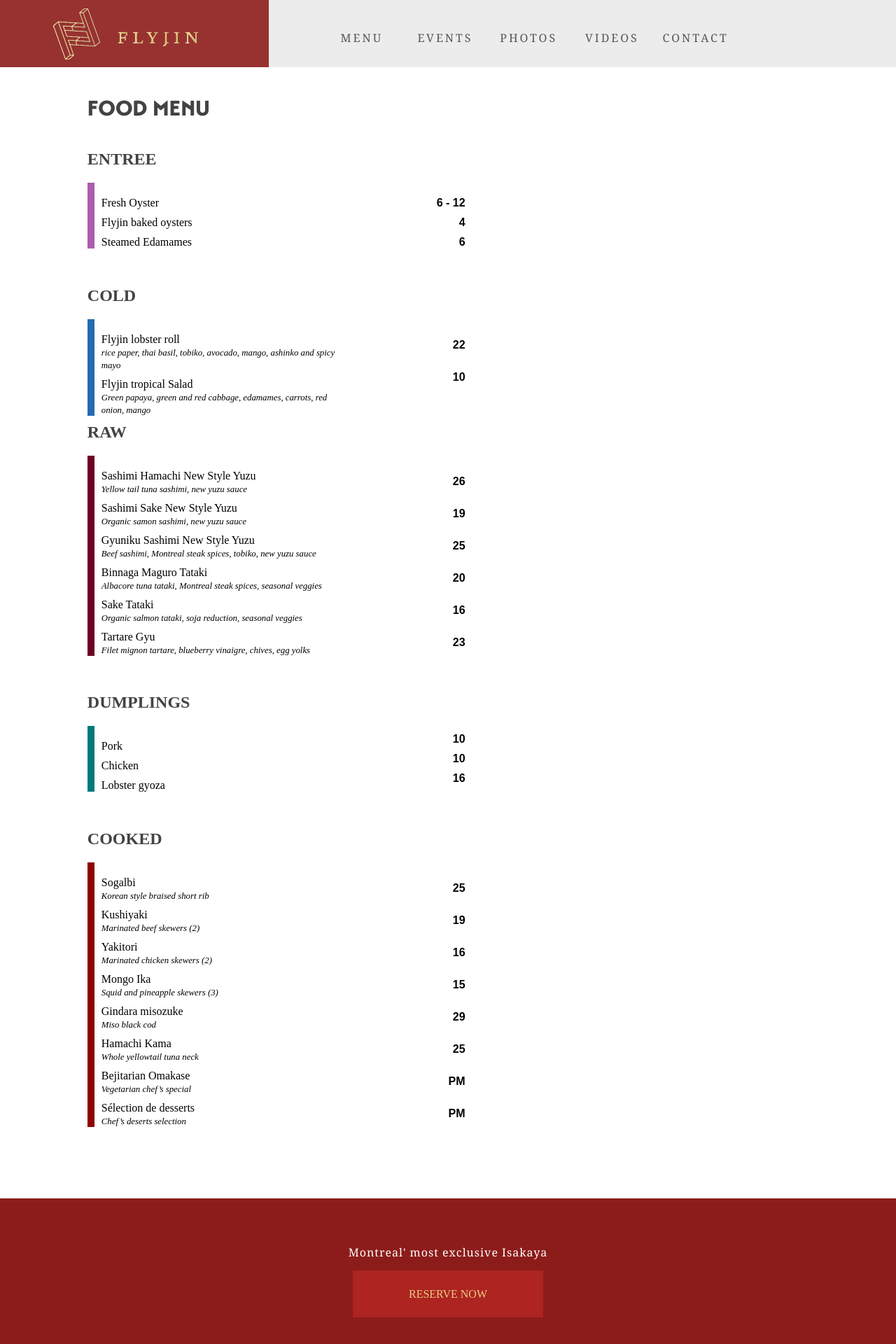
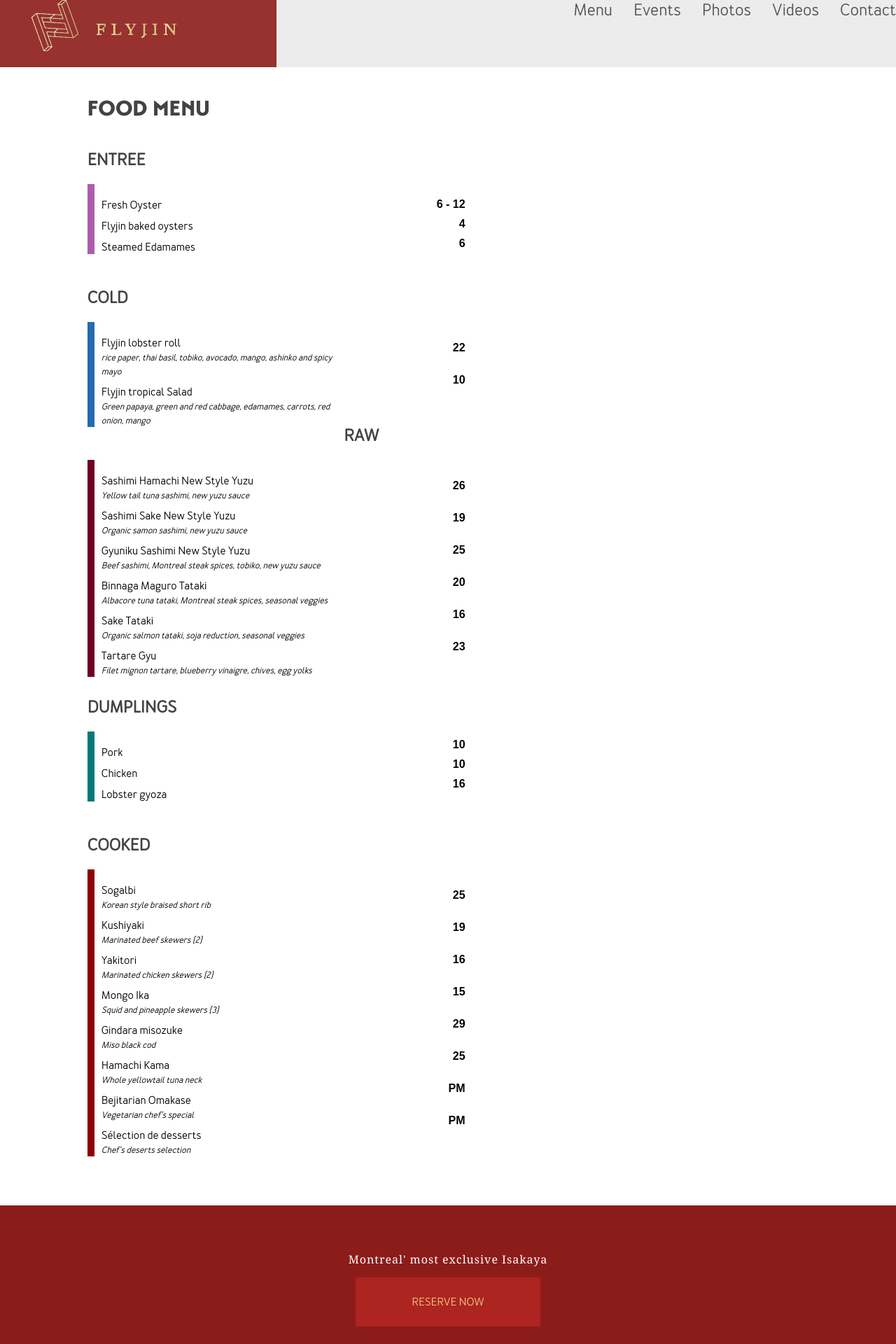
Before and after one commit to JoelAlphonso/Flyjin-fictitious-redesign, a PHP site: page /menu.html in a window 1280 px wide. Shown: the top 1920 px of the page at 70% size. Run offline with PHP 8.4, Linux system fonts and the light colour scheme.

Commit message:
update du menu

```diff
--- a/index.html
+++ b/index.html
@@ -28,7 +28,10 @@
 
 		<section class="page-1 bgBlanc section" >
 			<div class="headerContainer">
+
 					<header class="header">
+						<div class="bgRouge"></div>
+						<div class="flex-wrapper">
 							<div class='bgRouge'><a href='index.html'> <img src='img/logoHead.png' alt='logo' id='logoMenu'/></a></div>
 							<nav id='menuNav'>
 								<ul>
@@ -39,7 +42,10 @@
 									<li><a class='menuA' href='menu.html'>Contact</a></li>
 								</ul>
 							</nav>
+						</div>
+						<div class="bgGris"></div>
 					</header>
+
 			</div>
 
 			<div class="bgBlanc">
--- a/style.css
+++ b/style.css
@@ -112,6 +112,7 @@ body{
 	margin:0;
 	padding:0;
 	width:100%;
+	font-family: "Merlo-Medium", sans-serif;
 }
 
 body.overHide{
@@ -121,6 +122,10 @@ body.overHide{
 div.wrapper{
 	max-width:1000px;
 	margin:0 auto;
+}
+
+div.flex-wrapper{
+	flex: 0 1 1000px;
 }
 
 div.wrapper h1{
@@ -182,7 +187,7 @@ header{
 	position: relative;
     width: 100%;
     height: 6em;
-    display: block;
+    display: flex;
     opacity: 0.9;
     z-index: 999;
 }
@@ -196,15 +201,17 @@ header.fixed{
 header ul{
 	list-style-type: none;
 	text-align:center;
+	display: flex;
+	width: 100%;
+	justify-content: flex-end;
+	display: flex;
 }
 
 header li{
-	display: inline-block;
-	width:18%;
-	margin-top:43px;
+	margin-left: 30px;
 }
 
-header div{
+header > .wrapper > div{
 	float:left;
 	display:inline-block;
 	height:100%;
@@ -212,19 +219,28 @@ header div{
 }
 
 header div img{
-	float:right;
-	margin-right:100px;
-	margin-top:12px;
+	margin:0 45px;
 }
 
 header nav{
-	display:inline-block;
-	height:100%;
-	width:50%;
-	float:right;
+	display:flex;
+	flex: 1 1 auto;
 	background-color:#eaeaea;
-	padding-right:16%;
-	padding-left:4%;
+}
+
+header>div:first-of-type, header>div:last-of-type{
+	flex: 1 1;
+}
+
+header>div.flex-wrapper{
+	display: flex;
+    align-items: stretch;
+}
+
+header>div.flex-wrapper>div,
+header>div.flex-wrapper>nav{
+	display: flex;
+	align-items: center;
 }
 
 /*-------------------------------------------------
@@ -265,10 +281,8 @@ section.hero video{
 
 .menuA{
 	color:#434343;
-	font-weight:lighter;
-	font-family:Georgia;
-	letter-spacing: 3px;
-	text-transform: uppercase;
+	font-family:"Estandar-Bold" sans-serif;
+	font-size: 1.5rem;
 }
 
 #menuProposition a{
```
Lines whose indentation alone changed are shown as unchanged.
